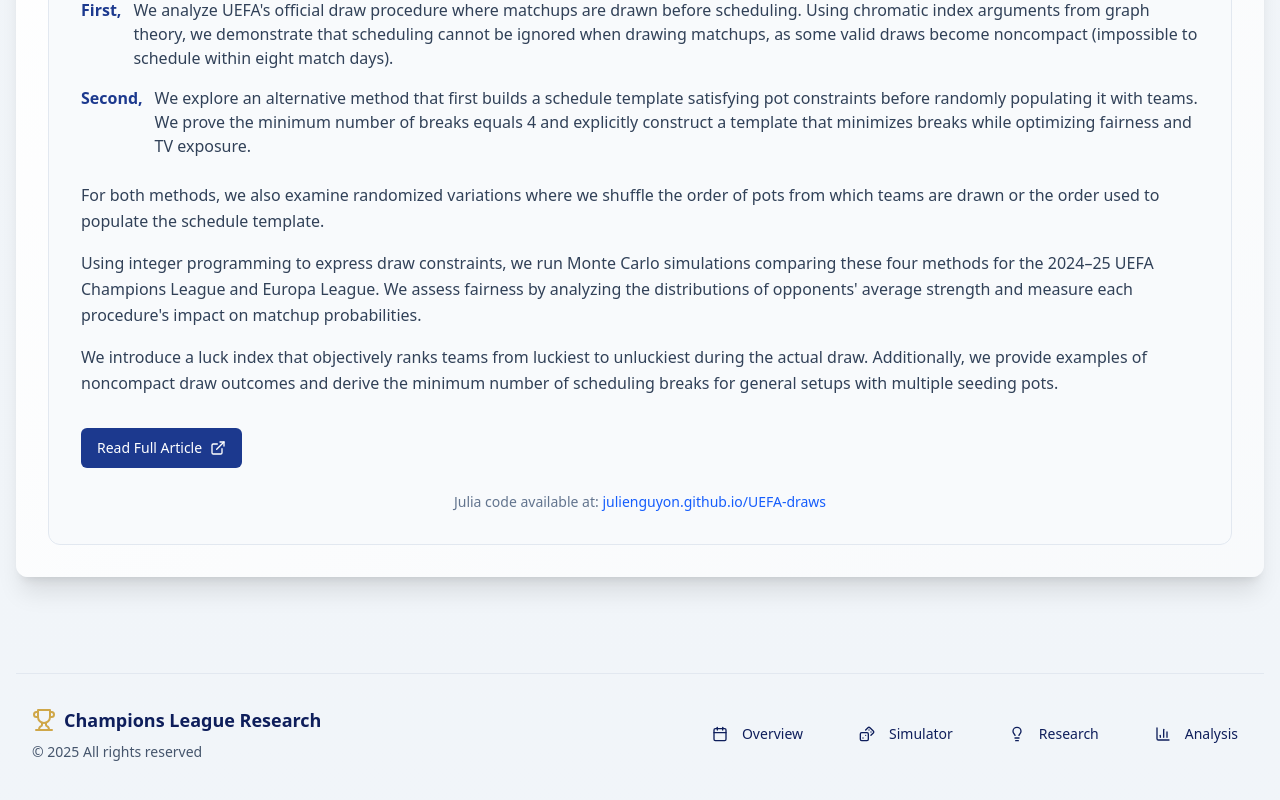
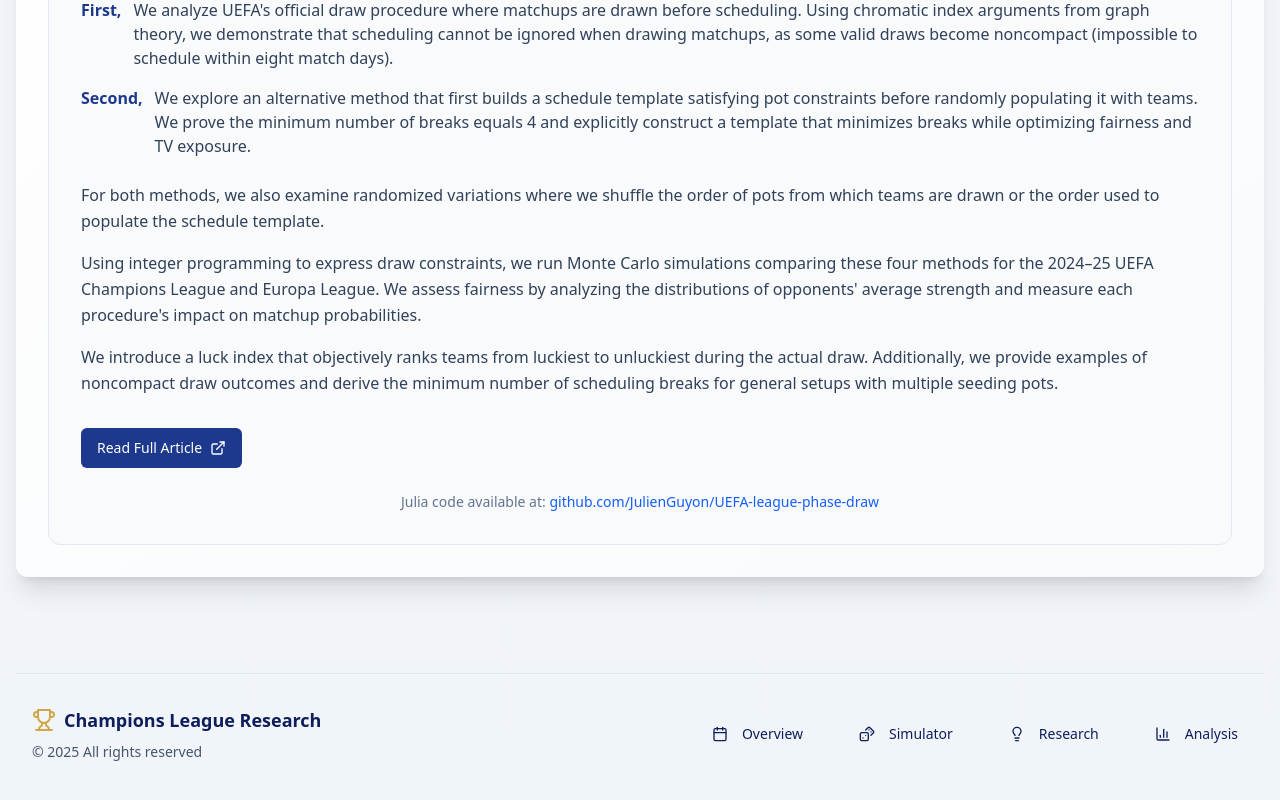
Before and after one commit to JulienGuyon/UEFA-league-phase-draw, a React (Vite) app in the folder RandomDrawSite/: page / in a window 1280 px wide. Shown: the part 6709-7509 px from the top of the page. Built offline with nearby package versions, Linux system fonts and the light colour scheme.

Commit message:
changed github links to Julien repo

```diff
--- a/RandomDrawSite/src/Home.tsx
+++ b/RandomDrawSite/src/Home.tsx
@@ -100,7 +100,7 @@ export default function Home() {
 
           <div className="flex flex-wrap gap-6 justify-center mb-6">
             <a
-              href="https://github.com/Jeerhz"
+              href="https://github.com/JulienGuyon/UEFA-league-phase-draw"
               className="group"
               aria-label="GitHub"
             >
@@ -566,10 +566,10 @@ export default function Home() {
                 <div className="mt-6 text-center text-sm text-slate-500 dark:text-slate-400">
                   Julia code available at:{" "}
                   <a
-                    href="https://julienguyon.github.io/UEFA-draws"
+                    href="https://github.com/JulienGuyon/UEFA-league-phase-draw"
                     className="text-blue-600 dark:text-blue-400 hover:underline"
                   >
-                    julienguyon.github.io/UEFA-draws
+                    github.com/JulienGuyon/UEFA-league-phase-draw
                   </a>
                 </div>
               </div>
```
